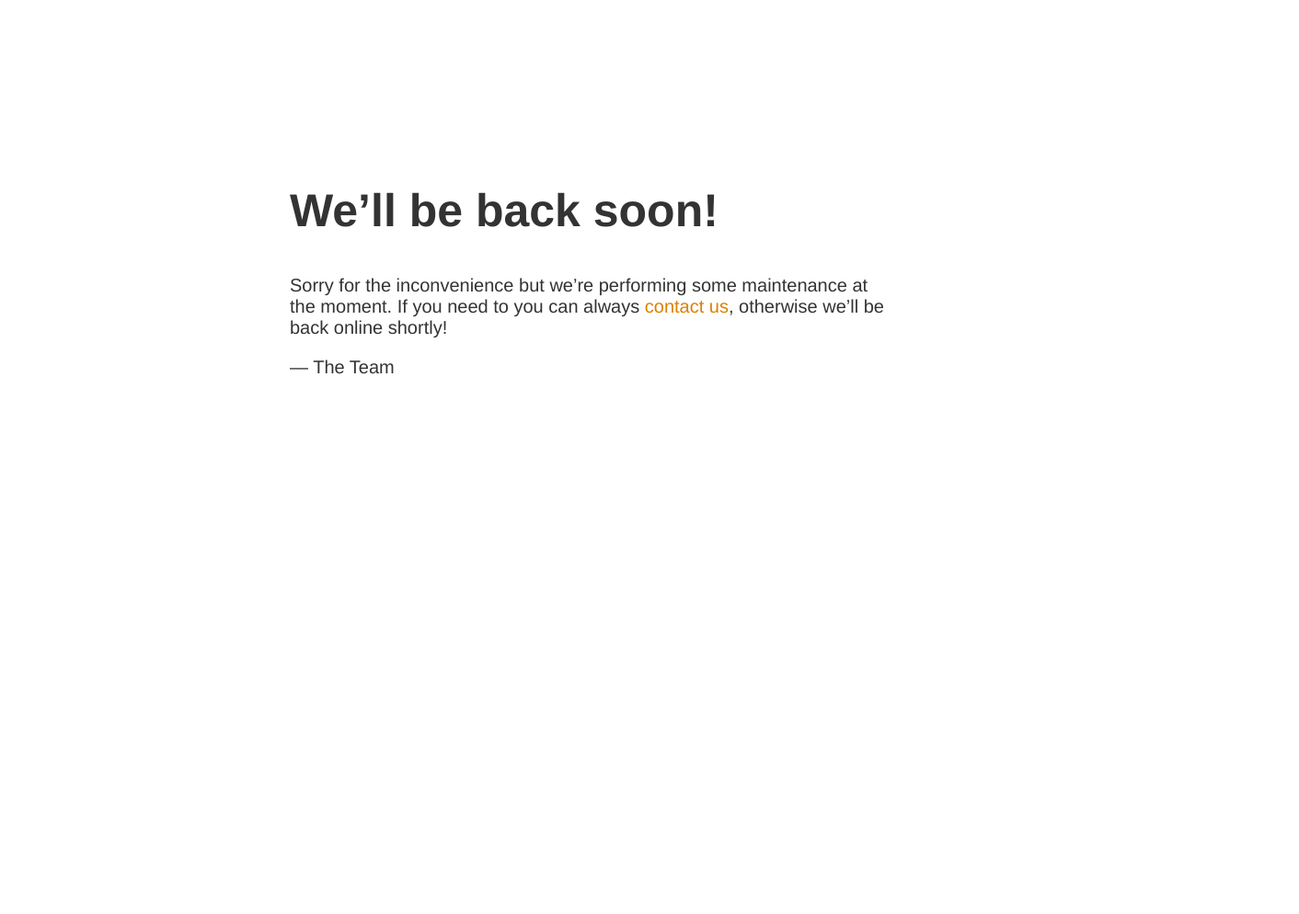
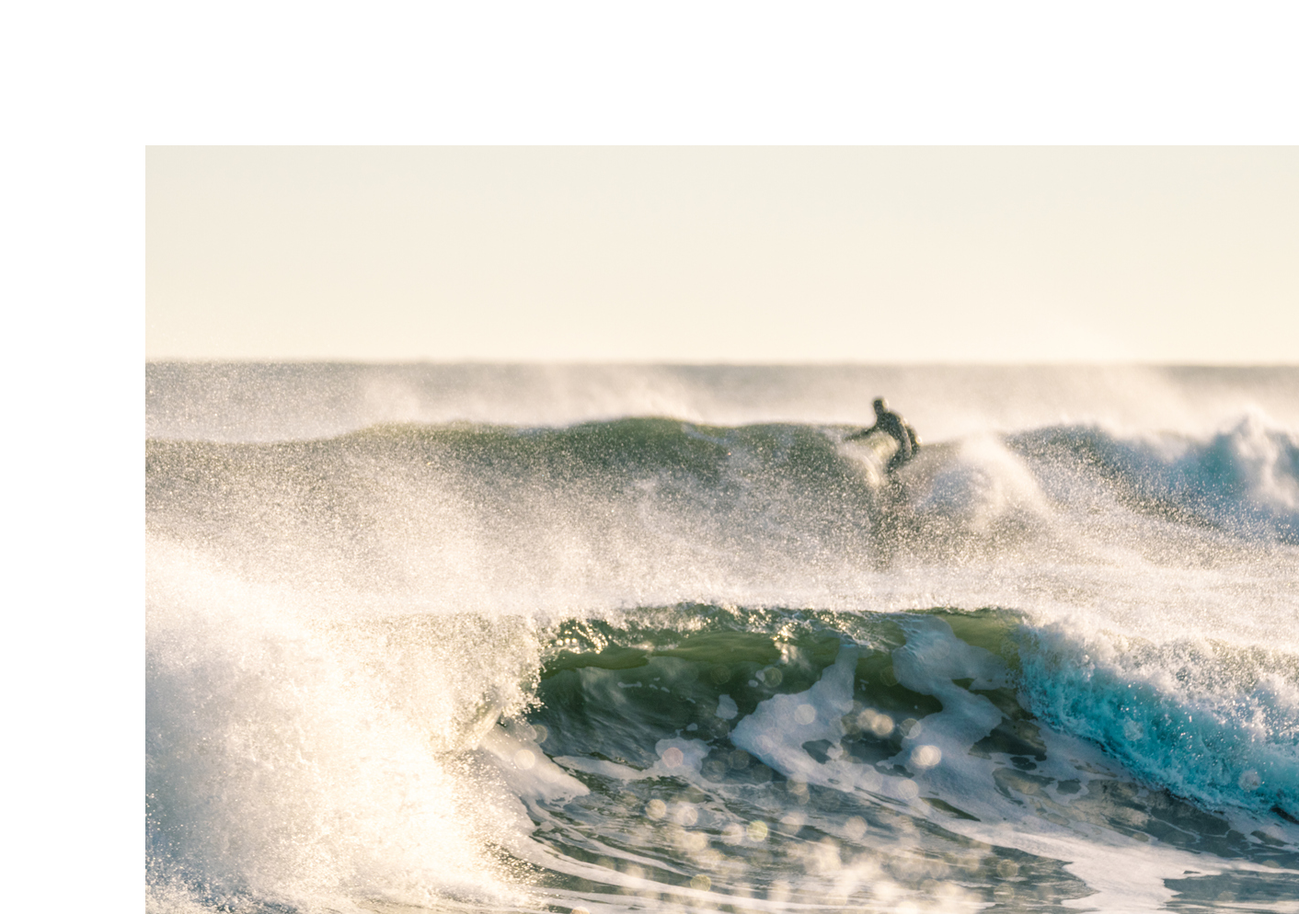
Before and after one commit to christoph-heidelmann-deel/heidelmann91.github.io, a plain HTML site: page index.html in a window 1280 px wide. Shown: the top 994 px of the page at 92% size, 1412 px wide, since content can reach past the window. Before the commit the page ends 800 px from the top, so only its background shows below. Drawn offline with Linux system fonts and the light colour scheme.

Commit message:
Update index.html

```diff
--- a/index.html
+++ b/index.html
@@ -8,8 +8,9 @@
   a { color: #dc8100; text-decoration: none; }
   a:hover { color: #333; text-decoration: none; }
 </style>
+<img src="Search-for-Surf.jpg">
+<article>
 
-<article>
     <h1>We&rsquo;ll be back soon!</h1>
     <div>
         <p>Sorry for the inconvenience but we&rsquo;re performing some maintenance at the moment. If you need to you can always <a href="mailto:#">contact us</a>, otherwise we&rsquo;ll be back online shortly!</p>
```
